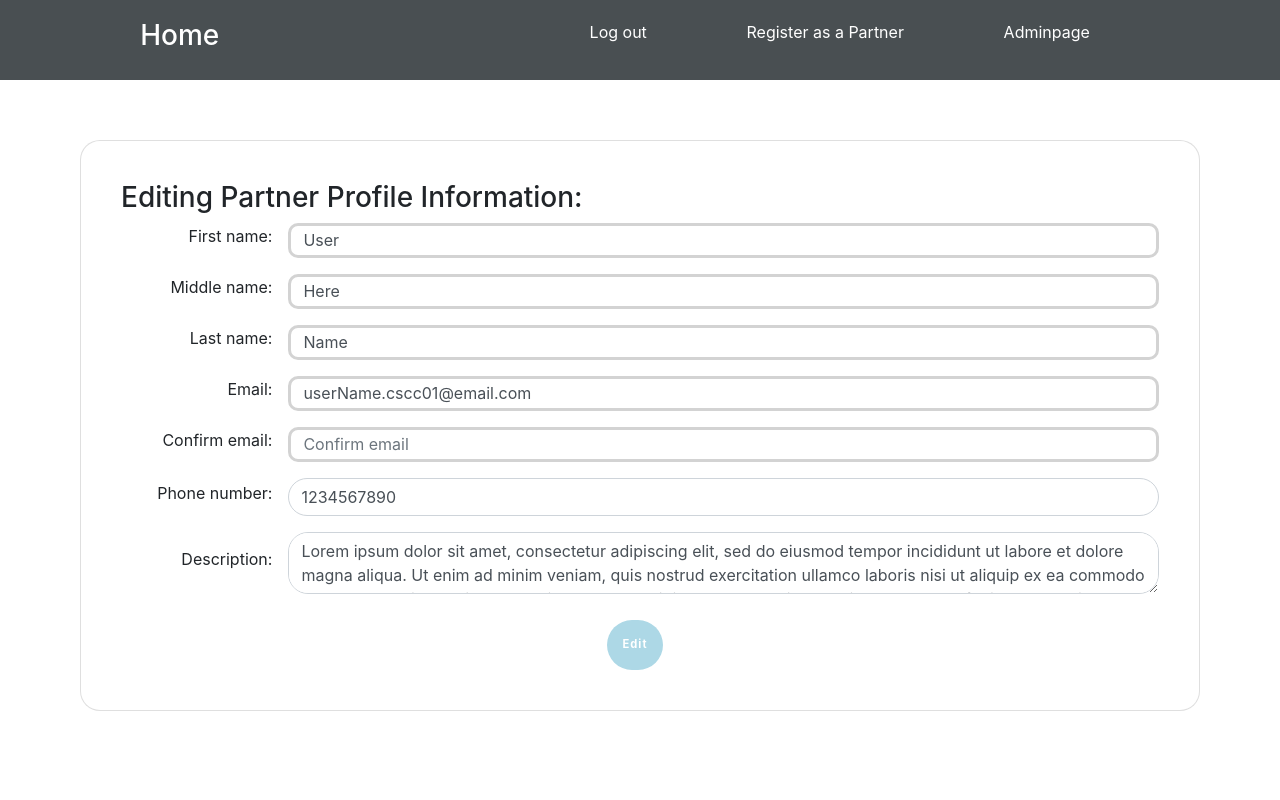
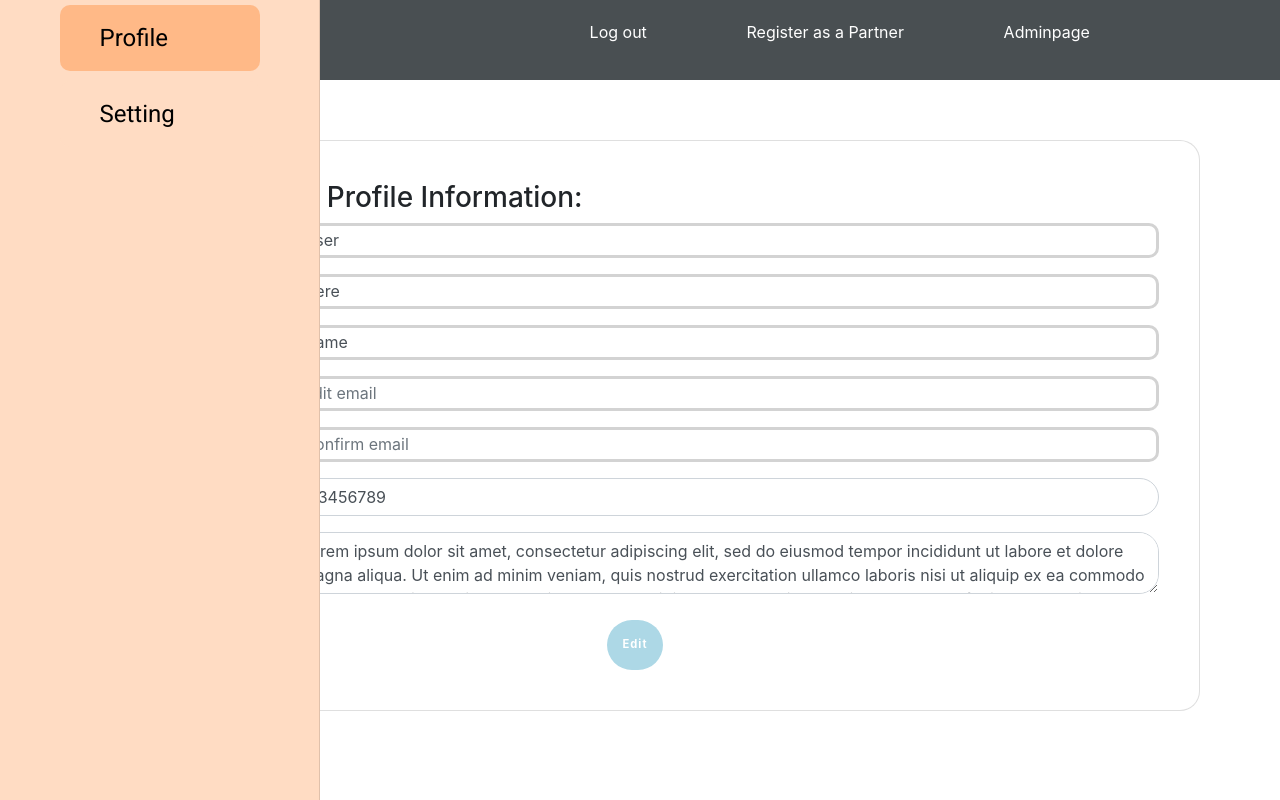
Before and after one commit to t-jung/African-Impact-Project, a React (Create React App) app in the folder c01/: page /profile_edit in a window 1280 px wide. Built offline with nearby package versions, Linux system fonts and the light colour scheme.

Commit message:
added profile sidebar

```diff
--- a/c01/package.json
+++ b/c01/package.json
@@ -5,6 +5,7 @@
   "dependencies": {
     "@fontsource/roboto": "^4.4.5",
     "@material-ui/core": "^4.11.4",
+    "@material-ui/lab": "^4.0.0-alpha.58",
     "@testing-library/jest-dom": "^5.12.0",
     "@testing-library/react": "^11.2.7",
     "@testing-library/user-event": "^12.8.3",
--- a/c01/src/ProfileComponents/ProfileEditForm.js
+++ b/c01/src/ProfileComponents/ProfileEditForm.js
@@ -1,22 +1,29 @@
 import'../NavigationComponents/Sidebar';
 import './ProfileFrame.css'
 import React from 'react';
-import Sidebar from '../NavigationComponents/Sidebar';
+import SideBarProfile from './SideBarProfile';
+import styles from '../styles.js';
+import { ThemeProvider, withStyles, makeStyles } from '@material-ui/styles';
 
+// from database
+const user = {
+    firstName: "User",
+    middleName: "Here",
+    lastName: "Name",
+    profilePic: "https://i1.sndcdn.com/artworks-Z8AyljiXPrMSNaPb-ecOERw-t500x500.jpg",
+    userMeail: "userName.cscc01@email.com",
+    userPhone: 123456789,
+    description: "Lorem ipsum dolor sit amet, consectetur adipiscing elit, sed do eiusmod tempor incididunt ut labore et dolore magna aliqua. Ut enim ad minim veniam, quis nostrud exercitation ullamco laboris nisi ut aliquip ex ea commodo consequat. Duis aute irure dolor in reprehenderit in voluptate velit esse cillum dolore eu fugiat nulla pariatur. Excepteur sint occaecat cupidatat non proident, sunt in culpa qui officia deserunt mollit anim id est laborum.",
+    type: "Partner"
+}
 
-
-const ProfileEditForm = ({userID}) => {
-    var firstName = "User"
-    var midName = "Here"
-    var lastName = "Name"
-    var profilePic = "https://i1.sndcdn.com/artworks-Z8AyljiXPrMSNaPb-ecOERw-t500x500.jpg";
-    var userEmail = "userName.cscc01@email.com";
-    var userPhone = 1234567890;
-    var description = "Lorem ipsum dolor sit amet, consectetur adipiscing elit, sed do eiusmod tempor incididunt ut labore et dolore magna aliqua. Ut enim ad minim veniam, quis nostrud exercitation ullamco laboris nisi ut aliquip ex ea commodo consequat. Duis aute irure dolor in reprehenderit in voluptate velit esse cillum dolore eu fugiat nulla pariatur. Excepteur sint occaecat cupidatat non proident, sunt in culpa qui officia deserunt mollit anim id est laborum.";
-    var type = "Partner";
+const ProfileEditForm = () => {
     return(
-        <div class="formContainer card">
-            <h3>Editing {type} Profile Information:</h3>
+        <div>
+<SideBarProfile theme={styles}/>
+        <div>
+            <div class="formContainer card">
+            <h3>Editing {user.type} Profile Information:</h3>
             <form>
                 <div class="d-flex inputContainer">
                     <label class="title  align-self-center" for="fName">First name: </label>
@@ -24,7 +31,7 @@ const ProfileEditForm = ({userID}) => {
                         id="fNameID"
                         class="form-control"
                         placeholder="Edit first name"
-                        defaultValue={firstName}/>
+                        defaultValue={user.firstName}/>
                 </div>
                 <div class="d-flex inputContainer">
                     <label class="title  align-self-center" for="fName">Middle name: </label>
@@ -32,7 +39,7 @@ const ProfileEditForm = ({userID}) => {
                         id="mNameID"
                         class="form-control"
                         placeholder="Edit middle name"
-                        defaultValue={midName}/>
+                        defaultValue={user.middleName}/>
                 </div>
                 <div class="d-flex inputContainer">
                     <label class="title  align-self-center" for="lName">Last name: </label>
@@ -40,7 +47,7 @@ const ProfileEditForm = ({userID}) => {
                         id="lNameID"
                         class="form-control"
                         placeholder="Edit last name"
-                        defaultValue={lastName}/>
+                        defaultValue={user.lastName}/>
                 </div>
                 <div class="d-flex inputContainer">
                     <label class="title  align-self-center" for="email">Email: </label>
@@ -48,7 +55,7 @@ const ProfileEditForm = ({userID}) => {
                         id="emailID"
                         class="form-control"
                         placeholder="Edit email"
-                        defaultValue={userEmail}/>
+                        defaultValue={user.serEmail}/>
                 </div>
                 <div class="d-flex inputContainer">
                     <label class="title  align-self-center" for="email">Confirm email: </label>
@@ -63,14 +70,14 @@ const ProfileEditForm = ({userID}) => {
                         id="phoneID"
                         class="form-control"
                         placeholder="Phone number"
-                        defaultValue={userPhone}/>
+                        defaultValue={user.userPhone}/>
                 </div>
                 <div class="d-flex inputContainer">
                     <label class="title  align-self-center" for="email">Description: </label>
                     <textarea
                         class="form-control multiText"
                         name="body"
-                        defaultValue={description}/>
+                        defaultValue={user.description}/>
                 </div>
                 <div class="d-flex justify-content-center">
                     <a href="/profile" button class="btn" type="submit" value="Save!">Edit</a>
@@ -79,7 +86,10 @@ const ProfileEditForm = ({userID}) => {
 
             </form>
 
+            </div>
         </div>
+        </div>
+
     )
 }
 
--- /dev/null
+++ b/c01/src/ProfileComponents/SideBar.css
@@ -0,0 +1,5 @@
+.barContainer {
+    display: flex;
+    flex-direction: column;
+    align-items: center;
+}
--- /dev/null
+++ b/c01/src/ProfileComponents/SideBarProfile.js
@@ -0,0 +1,126 @@
+import './SideBar.css'
+
+import React,{ useEffect } from 'react';
+import { ThemeProvider, makeStyles } from '@material-ui/core/styles';
+import Drawer from '@material-ui/core/Drawer';
+import Button from '@material-ui/core/Button';
+import ToggleButton from '@material-ui/lab/ToggleButton';
+import ToggleButtonGroup from '@material-ui/lab/ToggleButtonGroup';
+import Typography from '@material-ui/core/Typography';
+import { spacing } from '@material-ui/system';
+
+import AccountCircleIcon from '@material-ui/icons/AccountCircle';
+import CheckIcon from '@material-ui/icons/Check';
+import theme from '../styles';
+
+const userSideBarElements = [
+    'Profile',
+    'Setting',
+]
+
+const drawerWidth = 320;
+
+const useStyles = makeStyles((thene) => ({
+    root: {
+        display: "flex",
+    },
+    drawer: {
+        width: drawerWidth,
+        flexShrink: 0,
+        background: theme.palette.secondaryBackground.main,
+      },
+      paper: {
+        width: drawerWidth,
+        background: theme.palette.secondaryBackground.main,
+      },
+      drawerContainer: {
+        overflow: 'auto',
+      },
+      content: {
+        flexGrow: 1,
+        padding: 3,
+      }
+}))
+
+const tabUseStyles = makeStyles(() => ({
+    root: {
+        margin: 5,
+        padding: 15,
+        paddingLeft: 30,
+        borderRadius: 10,
+        border: 0,
+        color: 'black',
+        width: 200,
+        textTransform: 'none'
+    },
+    notSelected: {
+        background: theme.palette.secondaryBackground.main,
+    },
+    Selected: {
+        background: '#FFB987',
+    },
+    typography: {
+        textAlign: 'left',
+        fontFamily: theme.typography.fontFamily,
+        fontWeight: 200,
+        fontSize: 24,
+        paddingLeft: 10
+    }
+}));
+
+const SideBarProfile = (props) => {
+    const classes = useStyles();
+    const btnClasses = tabUseStyles();
+    const [profile, setProfile] = React.useState(true);
+    const [setting, setSetting] = React.useState(false);
+
+    const selectProfile = () => {
+        setProfile(true);
+        setSetting(false);
+    }
+
+    const selectSetting = () => {
+        setProfile(false);
+        setSetting(true);
+    }
+
+    useEffect(() => {
+
+    }, [profile, setting]);
+
+    return (
+        <ThemeProvider theme={theme}>
+            <div className={classes.drawerContainer}>
+                <Drawer
+                    className={classes.drawer  + ' ' + classes.paper}
+                    classes={{ paper: classes.paper }}
+                    variant="permanent">
+                        <div class="barContainer">
+
+                            <Button
+                                className={btnClasses.root + ' ' + (profile ? btnClasses.Selected : btnClasses.notSelected)}
+                                onClick={selectProfile}
+                                style={{justifyContent: "flex-start"}}
+                                paddingX={2}>
+                                    <Typography className={btnClasses.typography}>
+                                        Profile
+                                    </Typography>
+                            </Button>
+                            <Button
+                                className={btnClasses.root + ' ' + (setting ? btnClasses.Selected : btnClasses.notSelected)}
+                                onClick={selectSetting}
+                                style={{justifyContent: "flex-start"}}
+                                paddingX={2}>
+                                    <Typography className={btnClasses.typography}>
+                                        Setting
+                                    </Typography>
+                            </Button>
+                        </div>
+
+                  </Drawer>
+            </div>
+      </ThemeProvider>
+    );
+};
+
+export default SideBarProfile;
--- a/c01/src/styles.js
+++ b/c01/src/styles.js
@@ -4,6 +4,7 @@ import { createMuiTheme } from "@material-ui/core/styles";
 import "@fontsource/roboto";
 
 const theme = createMuiTheme({
+    spacing: [0, 2, 3, 5, 8],
     palette: {
         background : {
             main: '#E5E5E5',
```
Also changed, not shown: 1 other file (tests, documents, lock files or other folders).
